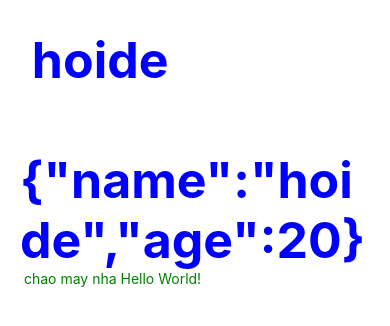
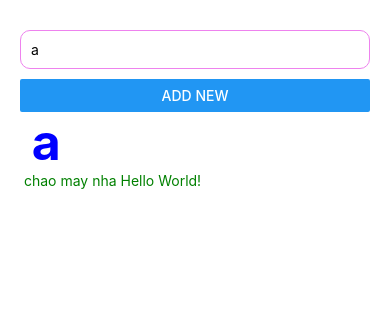
Before and after one commit to buihieus/react-native, a React Native app: screen / in a window 390 px wide. Shown: the top 326 px of the page. Built offline with nearby package versions, Linux system fonts and the light colour scheme.

Commit message:
video 30

```diff
--- a/App.tsx
+++ b/App.tsx
@@ -1,28 +1,35 @@
 import { useState } from "react";
-import { StyleSheet,Text, View } from "react-native";
+import { StyleSheet,Text, TextInput, View,Button } from "react-native";
 
 export default function App(){
-    //datatype
-    //string
-    const [name, setName] = useState<string>("hoide");
-    //number
-    const [age, setAge] = useState<number>(20);
-    // <number> trong hàng là ép kiểu dl(ko thì thằng typescript nó sẽ tự đoán kiẻu dlieu)
+    const [name, setName] = useState<string>("a");
 
-    //null,undefined,boolean
-    const test=false;// ko hiện gì đâu
-
-    //object,array
-    const [person, setPerson] = useState({
-        name: "hoide",
-        age: 20
-    })
     return (
         <View style={styles.container}>
             <View>
-                <Text style={styles.text}> {name}</Text>
-                <Text style={styles.text}> {JSON.stringify(person)}</Text>
+
+                <TextInput
+                onChangeText={value => setName(value)} // khi input thay doi gia tri thi ham nay se duoc goi
+                value={name}
+                autoCapitalize="none"
+                autoCorrect={false}
+                // keyboardType="numeric"
+                // maxLength={2}
+                // multiline
+
+                style={{
+                    //cai duoi de hien thi (lam 1 o input)
+                    borderColor: 'violet',
+                    borderWidth: 1,
+                    padding: 10,
+                    marginBottom: 10,
+                    borderRadius: 10,
+                }}/>
             </View>
+
+            <Button title='add new'/>
+
+            <Text style={styles.text}> {name}</Text>
             <Text style={styles.hoicailon}> chao may nha
                 <Text> Hello World!</Text>
             </Text>
```
